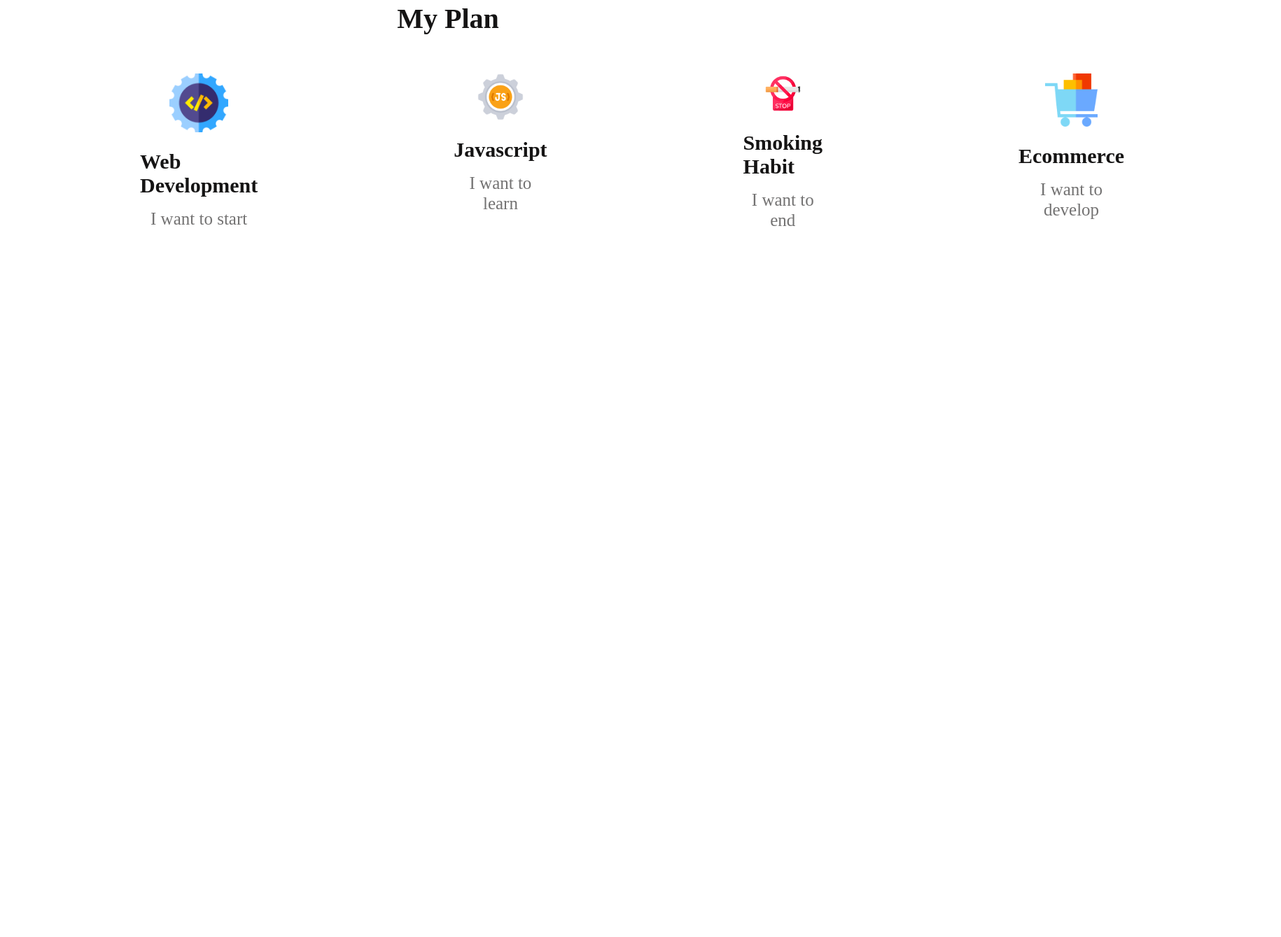
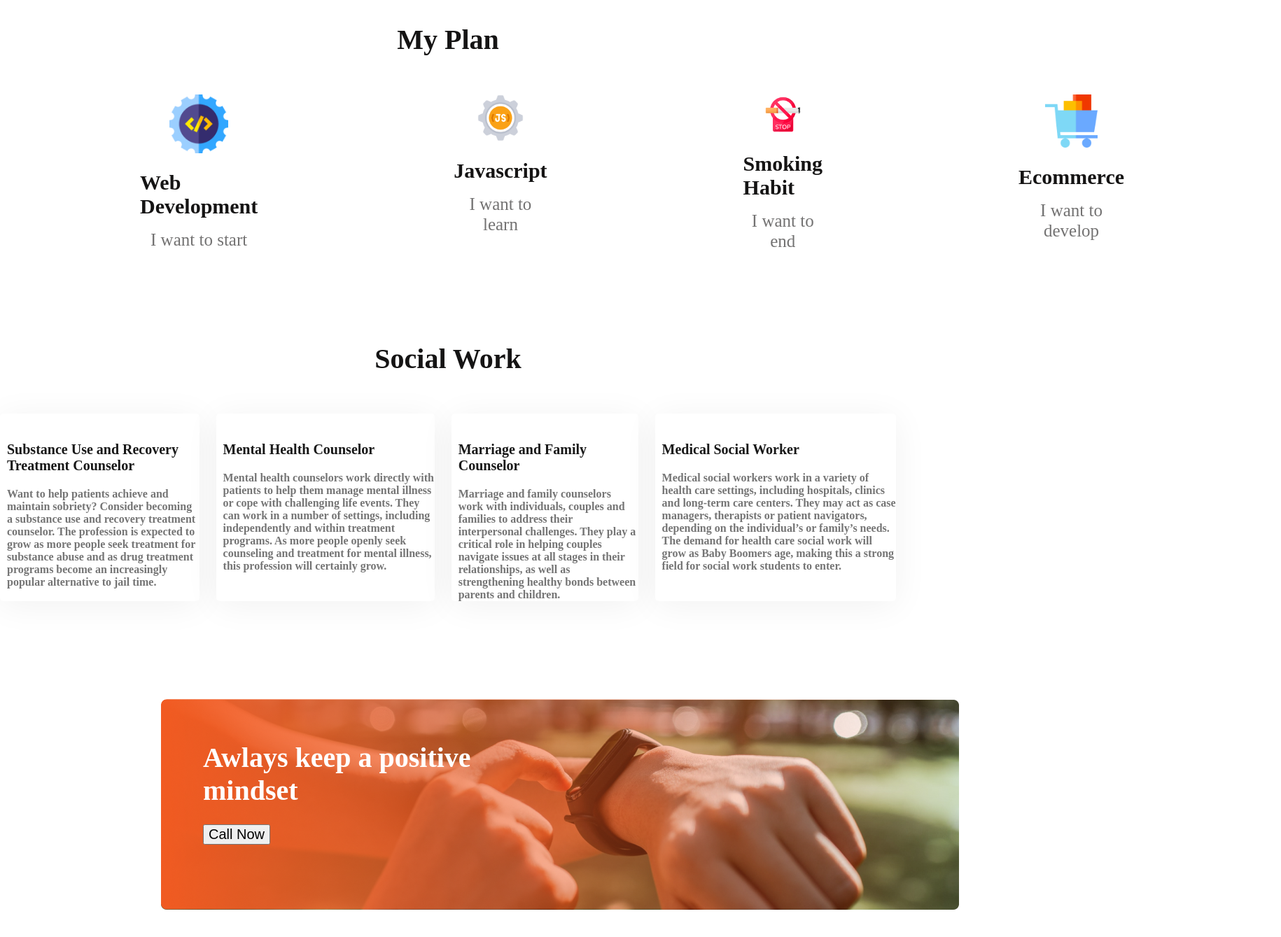
Before and after one commit to jewelsharkar/first-assignment, a plain HTML site: page index.html in a window 1280 px wide. Shown: the part 1875-3214 px from the top of the page at 70% size, 1830 px wide, since content can reach past the window. Before the commit the page ends 2204 px from the top, so only its background shows below. Drawn offline with Linux system fonts and the light colour scheme.

Commit message:
contact section

```diff
--- a/index.html
+++ b/index.html
@@ -69,6 +69,38 @@
                                         <p class="Plan-b-sub-title">I want to develop </p>
                              </div>
             </section>
+            <!-- social work-->
+
+            <!--what i do section-->
+        <section class="social-work">
+            <h3 class="section-title">Social Work</h3>
+            <div class="social-container">
+                <div class="social">
+                    <p class="social-title">Substance Use and Recovery Treatment Counselor</p>
+                    <p class="social-description">Want to help patients achieve and maintain sobriety? Consider becoming a substance use and recovery treatment counselor. The profession is expected to grow as more people seek treatment for substance abuse and as drug treatment programs become an increasingly popular alternative to jail time.</p>
+                </div>
+                <div class="social">
+                    <p class="social-title">Mental Health Counselor</p>
+                    <p class="social-description">Mental health counselors work directly with patients to help them manage mental illness or cope with challenging life events. They can work in a number of settings, including independently and within treatment programs. As more people openly seek counseling and treatment for mental illness, this profession will certainly grow.</p>
+                </div>
+                <div class="social">
+
+                    <p class="social-title">Marriage and Family Counselor</p>
+                    <p class="social-description">Marriage and family counselors work with individuals, couples and families to address their interpersonal challenges. They play a critical role in helping couples navigate issues at all stages in their relationships, as well as strengthening healthy bonds between parents and children.</p>
+                </div>
+                <div class="social">
+
+                    <p class="social-title">Medical Social Worker</p>
+                    <p class="social-description">Medical social workers work in a variety of health care settings, including hospitals, clinics and long-term care centers. They may act as case managers, therapists or patient navigators, depending on the individual’s or family’s needs. The demand for health care social work will grow as Baby Boomers age, making this a strong field for social work students to enter.</p>
+                </div>
+            </div>
+            <!--contact section-->
+        <section class="Contact">
+              <div class="c-title">
+        <h1>Awlays keep a positive mindset</h1>
+              </div>
+              <button class="c-btn">Call Now</button>
+            </section>
 
     </main>
 
@@ -76,3 +108,14 @@
 </body>
 
 </html>
+<!--<header class="up-header">
+        <div class="head">
+            <h1 class="header-title">All Thinks Are<br> Possible If You<br>believe</h1>
+        </div>
+        <div class="down-header">
+            <p class="header-discription">There are many variations of passages of Lorem Ipsum available,<br>but the
+                majority have suffered alteration in some form,<br>by injected humour, or randomised words</p>
+
+            <div class="header-btn"><button>Contact Us</button></div>
+        </div>
+    </header>-->
--- a/styles/assignment.css
+++ b/styles/assignment.css
@@ -117,10 +117,89 @@
     line-height: 29px;
     text-align: center;
 }
+
 .center {
     display: block;
     margin-left: auto;
     margin-right: auto;
     width: 50%;
     margin-bottom: 25px;
-  }
+}
+
+/* social-work */
+.social-work {
+    margin-top: 130px;
+
+}
+
+.social-container {
+    display: flex;
+    gap: 24px;
+}
+
+.social {
+    background: #FFFFFF;
+    box-shadow: 0px 6px 50px rgba(0, 0, 0, 0.06);
+    border-radius: 5px;
+    padding-left: 10px;
+    padding-top: 10px;
+}
+
+.social-title {
+    color: #181818;
+    font-weight: 700;
+    font-size: 20px;
+    margin-bottom: 20px;
+    margin-top: 30px;
+}
+
+.social-description {
+    color: #757575;
+    font-weight: 700;
+    font-size: 20px;
+    font-size: 16px;
+
+
+}
+
+.section-title {
+    margin-top: 130px;
+    text-align: center;
+}
+
+.Contact {
+    margin-top: 140px;
+    margin-left: 230px;
+    background-image: url('../images/gradient2.png'), url(../images/watch.png);
+    ba background: linear-gradient(90deg, #F15B22 0%, rgba(241, 91, 34, 0) 100%);
+    border-radius: 8px;
+    background-repeat: no-repeat, no-repeat;
+    border-radius: 8px;
+    width: 1600px;
+    height: 900px;
+
+}
+
+.c-title {
+    color: #FFFFFF;
+    font-weight: 700;
+    font-size: 40px;
+    line-height: 47px;
+    width: 459px;
+    height: 94px;
+    padding-top: 60px;
+    padding-left: 60px;
+
+}
+.c-btn{
+color: #F15B22
+ont-weight: 600;
+font-size: 20px;
+text-align: center;
+margin-bottom: 60px;
+margin-left: 60px;
+margin-top: 25px;
+
+mar
+
+}
```
